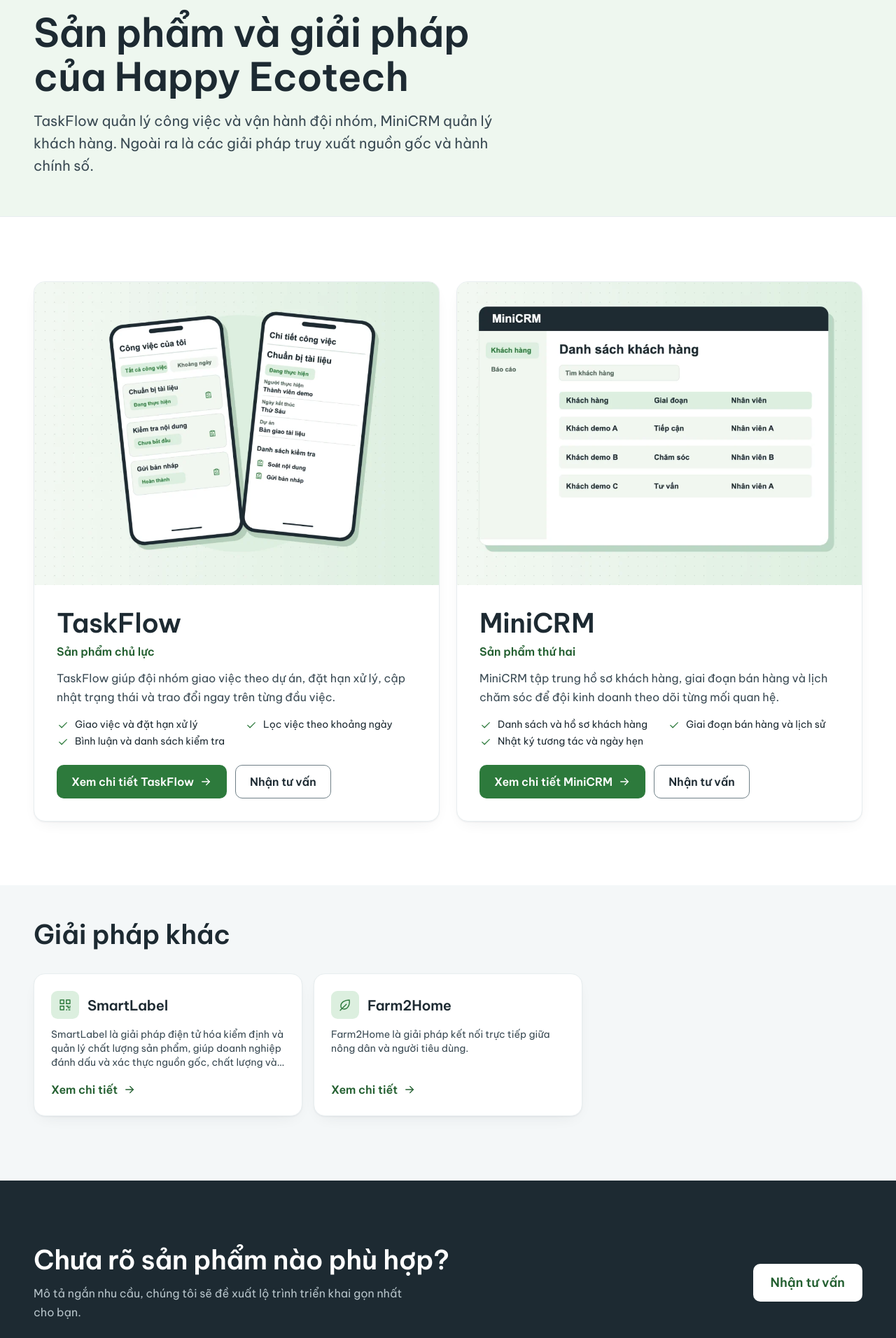
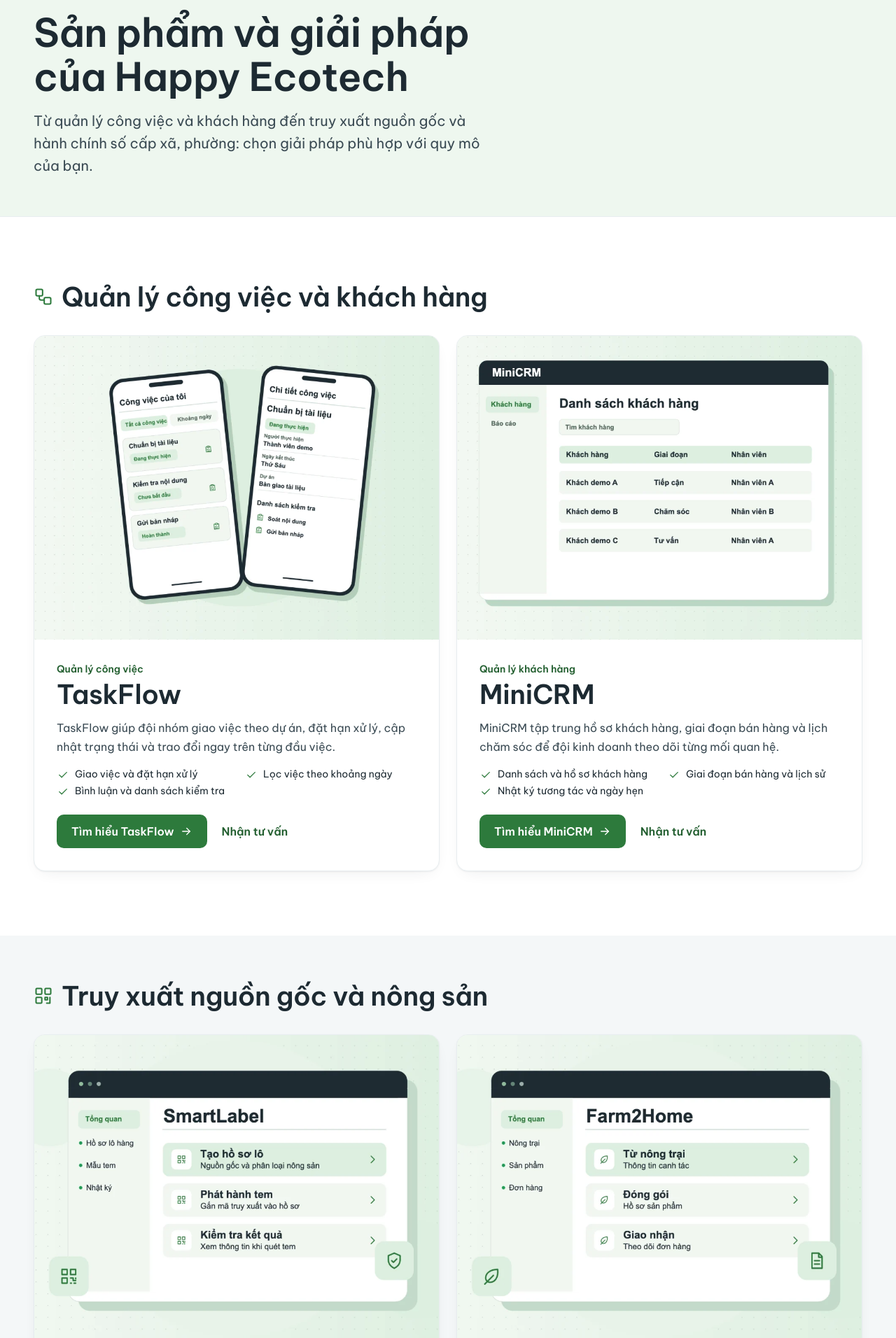
Before and after one commit to nguyenduy2392/happyecotech, a Laravel app: page /dich-vu in a window 1280 px wide. Shown: the part 161-2073 px from the top of the page at 70% size. Run offline with Laravel 12, Linux system fonts and the light colour scheme; data comes from the database, SQL or seed files in the repository; style sheets or scripts are compiled from the project's sources; parts of the project's set-up code (start-up, migrations or seed data) failed here and were passed over; some libraries are stand-ins or nearby versions.

Commit message:
wip(ui): vòng 7 - tổng quan hệ sinh thái, giải pháp còn lại dạng hàng lớn, bỏ nhãn chủ lực

```diff
--- a/resources/views/blocks/featured_services.blade.php
+++ b/resources/views/blocks/featured_services.blade.php
@@ -1,4 +1,4 @@
-{{-- Dùng ngoài trang chủ: TaskFlow (chủ lực) → MiniCRM → giải pháp khác. Trang chủ tách thành 3 block ảo trong public/page.blade.php. --}}
+{{-- Dùng ngoài trang chủ: TaskFlow → MiniCRM → các giải pháp còn lại. Trang chủ tách thành các block ảo trong public/page.blade.php. --}}
 @include('blocks.product_taskflow', ['data' => []])
 @include('blocks.product_minicrm', ['data' => []])
 @include('blocks.other_solutions', ['data' => $data ?? []])
--- a/resources/views/partials/product-spotlight.blade.php
+++ b/resources/views/partials/product-spotlight.blade.php
@@ -12,7 +12,10 @@
     $cycle = $flagship ? ['check-square', 'folder', 'map-pin', 'clock', 'message', 'clipboard'] : ['users', 'filter', 'message', 'file-text'];
     $appStore = $safe($service->app_store_url);
     $playStore = $safe($service->google_play_url);
-    $h = $heading ?? ($flagship ? 'Sản phẩm chủ lực: '.$service->name : 'Sản phẩm thứ hai: '.$service->name);
+    $metaAll = require resource_path('views/public/services/meta.php');
+    $m = $metaAll[$service->slug] ?? [];
+    $eyebrow = $service->getAttribute('category_label') ?: ($m['category'] ?? null);
+    $h = $heading ?? ($service->getAttribute('tagline') ?: ($m['headline'] ?? $service->name));
     $titleId = 'product-'.$service->slug.'-title';
 
 @endphp
@@ -20,6 +23,7 @@
     <div class="container-page">
         <div class="grid items-start gap-10 lg:gap-16 {{ $flagship ? 'lg:grid-cols-[minmax(0,1.1fr)_minmax(0,0.9fr)]' : 'lg:grid-cols-[minmax(0,0.8fr)_minmax(0,1.2fr)]' }}">
             <div class="{{ $flagship ? '' : 'lg:order-2' }}">
+                @if ($eyebrow)<p class="mb-2 font-semibold text-brand-700">{{ $eyebrow }}</p>@endif
                 <h2 id="{{ $titleId }}" class="{{ $flagship ? 'text-h2' : 'text-h3 md:text-2xl' }}">{{ $h }}</h2>
                 @if ($service->short_description)
                     <p class="mt-4 max-w-xl {{ $flagship ? 'text-lead' : '' }} text-ink-700">{{ $service->short_description }}</p>
--- /dev/null
+++ b/resources/views/partials/solution-card.blade.php
@@ -0,0 +1,35 @@
+{{-- Thẻ giải pháp trên /dich-vu. Biến: $it (từ ui.ecosystem), $large (bool). --}}
+@php
+    $svc = $it['service'];
+    $playbook = (require resource_path('views/public/services/playbook.php'))[$it['slug']] ?? [];
+    $feat = $svc && $svc->features->isNotEmpty() ? $svc->features->pluck('title') : collect($playbook['features'] ?? [])->pluck('title');
+    $consultUrl = route('contact', ['solution' => $it['slug']]).'#contact-form';
+    $blurb = $svc?->short_description ?: ($it['summary'] ?? null);
+@endphp
+<li class="card !p-0 overflow-hidden" id="{{ $it['slug'] }}">
+    @if ($svc?->cover)
+        <x-media-img :media="$svc->cover" :alt="$svc->cover->alt ?: $svc->name" class="h-auto w-full" sizes="(min-width: 1024px) 560px, 100vw" />
+    @else
+        <x-art :name="'service-'.$it['slug']" width="800" height="600" :alt="$it['name']" class="w-full !rounded-none !border-0" sizes="(min-width: 1024px) 560px, 100vw" />
+    @endif
+    <div class="flex flex-1 flex-col p-6 {{ $large ? 'md:p-8' : '' }}">
+        @if ($it['category'])<p class="text-sm font-semibold text-brand-700">{{ $it['category'] }}</p>@endif
+        <h3 class="{{ $large ? 'text-h2' : 'text-h3' }} mt-1">{{ $it['name'] }}</h3>
+        @if ($blurb)<p class="mt-3 text-ink-700">{{ $blurb }}</p>@endif
+        @if ($large && $feat->isNotEmpty())
+            <ul class="mt-4 grid gap-x-6 gap-y-1 sm:grid-cols-2">
+                @foreach ($feat->take(6) as $t)
+                    <li class="flex gap-2 text-sm"><x-glyph name="check" :size="18" class="mt-0.5 text-brand-600" />{{ $t }}</li>
+                @endforeach
+            </ul>
+        @endif
+        <div class="mt-auto flex flex-wrap gap-3 pt-6">
+            @if ($it['url'])
+                <a href="{{ $it['url'] }}" data-cta="list-{{ $it['slug'] }}" class="btn {{ $large ? 'btn-primary' : 'btn-outline' }}">{{ $it['cta'] }} <x-glyph name="arrow-right" :size="18" /></a>
+                <a href="{{ $consultUrl }}" data-cta="list-{{ $it['slug'] }}-consult" class="btn btn-ghost">Nhận tư vấn</a>
+            @else
+                <a href="{{ $consultUrl }}" data-cta="list-{{ $it['slug'] }}-consult" class="btn btn-primary">{{ $it['cta'] }} <x-glyph name="arrow-right" :size="18" /></a>
+            @endif
+        </div>
+    </div>
+</li>
--- /dev/null
+++ b/resources/views/partials/ui-ecosystem.blade.php
@@ -0,0 +1,35 @@
+@include('partials.ui-services')
+@php
+    // Danh sách 6 giải pháp của hệ sinh thái: dịch vụ đã xuất bản + ô "chưa có trang" (DataHub/OMC) từ meta. Memo 1 lần/request.
+    app()->singletonIf('ui.ecosystem', function () {
+        $meta = require resource_path('views/public/services/meta.php');
+        $order = ['taskflow', 'minicrm', 'smartlabel', 'farm2home', 'datahub', 'omc'];
+        $published = app('ui.services')->keyBy('slug');
+        $items = collect();
+        foreach ($order as $slug) {
+            $m = $meta[$slug] ?? [];
+            $svc = $published->get($slug);
+            $items->push([
+                'slug' => $slug,
+                'service' => $svc,
+                'name' => $svc?->name ?? ($m['name'] ?? ucfirst($slug)),
+                'category' => $svc?->getAttribute('category_label') ?: ($m['category'] ?? null),
+                'headline' => $svc?->getAttribute('tagline') ?: ($m['headline'] ?? ($svc?->name)),
+                'summary' => $svc?->short_description ?: ($m['summary'] ?? null),
+                'group' => $m['group'] ?? 'trace',
+                'url' => $svc ? route('services.show', $svc) : null,
+                'cta' => $m['cta'] ?? ('Tìm hiểu '.($svc?->name ?? ($m['name'] ?? ''))),
+            ]);
+        }
+        // Dịch vụ xuất bản khác (admin thêm mới) nằm sau 6 ô chuẩn.
+        foreach ($published as $slug => $svc) {
+            if (! in_array($slug, $order, true)) {
+                $items->push(['slug' => $slug, 'service' => $svc, 'name' => $svc->name, 'category' => $svc->getAttribute('category_label'),
+                    'headline' => $svc->getAttribute('tagline') ?: $svc->name, 'summary' => $svc->short_description, 'group' => 'trace',
+                    'url' => route('services.show', $svc), 'cta' => 'Tìm hiểu '.$svc->name]);
+            }
+        }
+
+        return $items;
+    });
+@endphp
--- a/resources/views/partials/ui-services.blade.php
+++ b/resources/views/partials/ui-services.blade.php
@@ -1,5 +1,5 @@
 @php
-    // Dịch vụ đã xuất bản, sắp xếp TaskFlow (chủ lực) → MiniCRM (số 2) → các giải pháp khác theo thứ tự CMS. Chỉ truy vấn 1 lần/request.
+    // Dịch vụ đã xuất bản, sắp xếp TaskFlow → MiniCRM → các giải pháp còn lại theo thứ tự CMS. Chỉ truy vấn 1 lần/request.
     app()->singletonIf('ui.services', function () {
         $priority = ['taskflow' => 0, 'minicrm' => 1];
 
--- a/resources/views/public/page.blade.php
+++ b/resources/views/public/page.blade.php
@@ -7,14 +7,14 @@
     $isHome = $page->slug === 'home';
 
     if ($isHome) {
-        // Định vị: TaskFlow (chủ lực) → MiniCRM → giá trị → giải pháp khác. featured_services tách thành các block ảo.
+        // Thứ tự trang chủ: tổng quan hệ sinh thái → TaskFlow → MiniCRM → các giải pháp còn lại → giá trị. featured_services tách thành các block ảo.
         $virtual = fn (string $type, array $data = []) => new \App\Models\PageBlock(['block_type' => $type, 'data' => $data, 'is_enabled' => true]);
         $fs = $blocks->firstWhere('block_type', 'featured_services');
         if ($fs) {
             $blocks = $blocks->reject(fn ($b) => $b->block_type === 'featured_services')
-                ->push($virtual('benefit_strip'), $virtual('product_taskflow'), $virtual('product_minicrm'), $virtual('other_solutions', $fs->data ?? []));
+                ->push($virtual('benefit_strip'), $virtual('ecosystem_overview'), $virtual('product_taskflow'), $virtual('product_minicrm'), $virtual('other_solutions', $fs->data ?? []));
         }
-        $order = array_flip(['hero', 'benefit_strip', 'partners', 'product_taskflow', 'product_minicrm', 'app_download', 'stats', 'why_choose', 'vision_mission', 'core_values', 'other_solutions', 'latest_news', 'richtext', 'faq', 'cta']);
+        $order = array_flip(['hero', 'benefit_strip', 'ecosystem_overview', 'partners', 'product_taskflow', 'app_download', 'product_minicrm', 'other_solutions', 'stats', 'why_choose', 'vision_mission', 'core_values', 'latest_news', 'richtext', 'faq', 'cta']);
         $blocks = $blocks->sortBy(fn ($b) => $order[$b->block_type] ?? 50)->values();
     }
 
--- a/resources/views/public/services/index.blade.php
+++ b/resources/views/public/services/index.blade.php
@@ -1,80 +1,32 @@
 @extends('layouts.public')
 
 @section('content')
-    @include('partials.ui-services')
+    @include('partials.ui-ecosystem')
     @php
-        $all = app('ui.services');
-        $flagship = $all->filter(fn ($s) => in_array($s->slug, ['taskflow', 'minicrm'], true))->values();
-        $others = $all->reject(fn ($s) => in_array($s->slug, ['taskflow', 'minicrm'], true))->values();
-        $playbook = require resource_path('views/public/services/playbook.php');
+        $meta = require resource_path('views/public/services/meta.php');
+        $byGroup = app('ui.ecosystem')->groupBy('group');
     @endphp
     @include('partials.page-hero', [
         'title' => 'Sản phẩm và giải pháp của Happy Ecotech',
-        'lead' => 'TaskFlow quản lý công việc và vận hành đội nhóm, MiniCRM quản lý khách hàng. Ngoài ra là các giải pháp truy xuất nguồn gốc và hành chính số.',
+        'lead' => 'Từ quản lý công việc và khách hàng đến truy xuất nguồn gốc và hành chính số cấp xã, phường: chọn giải pháp phù hợp với quy mô của bạn.',
         'crumbs' => [['label' => 'Sản phẩm']],
     ])
 
-    <section class="section" aria-labelledby="flagship-title">
-        <div class="container-page">
-            <h2 id="flagship-title" class="sr-only">Sản phẩm chính</h2>
-            @if ($all->isEmpty())
-                <p class="text-lead text-ink-700">Danh sách sản phẩm đang được cập nhật.</p>
-            @endif
-            <ul class="grid gap-6 lg:grid-cols-2">
-                @foreach ($flagship as $service)
-                    @php
-                        $feat = $service->features->isNotEmpty() ? $service->features->pluck('title') : collect($playbook[$service->slug]['features'] ?? [])->pluck('title');
-                        $isMain = $service->slug === 'taskflow';
-                    @endphp
-                    <li class="card !p-0 overflow-hidden">
-                        @if ($service->cover)
-                            <x-media-img :media="$service->cover" :alt="$service->cover->alt ?: $service->name" class="h-auto w-full" sizes="(min-width: 1024px) 560px, 100vw" />
-                        @else
-                            <x-art :name="'service-'.$service->slug" width="800" height="600" :alt="$service->name" class="w-full !rounded-none !border-0" sizes="(min-width: 1024px) 560px, 100vw" />
-                        @endif
-                        <div class="flex flex-1 flex-col p-6 md:p-8">
-                            <h3 class="text-h2">{{ $service->name }}</h3>
-                            @if ($isMain)<p class="mt-1 font-semibold text-brand-700">Sản phẩm chủ lực</p>@else<p class="mt-1 font-semibold text-brand-700">Sản phẩm thứ hai</p>@endif
-                            <p class="mt-3 text-ink-700">{{ $service->short_description }}</p>
-                            @if ($feat->isNotEmpty())
-                                <ul class="mt-4 grid gap-x-6 gap-y-1 sm:grid-cols-2">
-                                    @foreach ($feat->take(6) as $t)
-                                        <li class="flex gap-2 text-sm"><x-glyph name="check" :size="18" class="mt-0.5 text-brand-600" />{{ $t }}</li>
-                                    @endforeach
-                                </ul>
-                            @endif
-                            <div class="mt-auto flex flex-wrap gap-3 pt-6">
-                                <a href="{{ route('services.show', $service) }}" data-cta="list-{{ $service->slug }}" class="btn btn-primary">Xem chi tiết {{ $service->name }} <x-glyph name="arrow-right" :size="18" /></a>
-                                <a href="{{ route('contact') }}#contact-form" data-cta="list-{{ $service->slug }}-consult" class="btn btn-outline">Nhận tư vấn</a>
-                            </div>
-                        </div>
-                    </li>
-                @endforeach
-            </ul>
-        </div>
-    </section>
-
-    @if ($others->isNotEmpty())
-        <section class="section section-tint pt-12" aria-labelledby="others-title">
+    @foreach (['ops', 'trace', 'egov'] as $gi => $gkey)
+        @continue(! $byGroup->has($gkey))
+        <section class="section {{ $gi % 2 === 1 ? 'section-tint' : '' }} {{ $gi > 0 ? 'pt-12 md:pt-16' : '' }}" aria-labelledby="group-{{ $gkey }}-title" id="nhom-{{ $gkey }}">
             <div class="container-page">
-                <h2 id="others-title" class="mb-8 text-h2">Giải pháp khác</h2>
-                <ul class="grid gap-4 md:grid-cols-2 lg:grid-cols-3">
-                    @foreach ($others as $service)
-                        <li>
-                            <a href="{{ route('services.show', $service) }}" class="card h-full gap-3">
-                                <span class="flex items-center gap-3">
-                                    <x-art :name="'icon-'.$service->slug" width="40" height="40" :alt="''" class="size-10 !border-0 !bg-transparent !p-0 [&>span]:hidden" sizes="40px" />
-                                    <h3>{{ $service->name }}</h3>
-                                </span>
-                                <p class="line-clamp-3 text-sm text-ink-700">{{ $service->short_description }}</p>
-                                <span class="mt-auto inline-flex items-center gap-2 pt-1 font-semibold text-brand-700">Xem chi tiết <x-glyph name="arrow-right" :size="18" /></span>
-                            </a>
-                        </li>
+                <h2 id="group-{{ $gkey }}-title" class="mb-8 flex items-center gap-3 text-h2">
+                    <x-glyph :name="$meta['_groups'][$gkey]['icon']" :size="28" class="text-brand-600" />{{ $meta['_groups'][$gkey]['title'] }}
+                </h2>
+                <ul class="grid gap-6 {{ $gkey === 'ops' ? 'lg:grid-cols-2' : 'md:grid-cols-2' }}">
+                    @foreach ($byGroup[$gkey] as $it)
+                        @include('partials.solution-card', ['it' => $it, 'large' => $gkey === 'ops'])
                     @endforeach
                 </ul>
             </div>
         </section>
-    @endif
+    @endforeach
 
     <section class="section section-ink">
         <div class="container-page flex flex-col items-start justify-between gap-6 md:flex-row md:items-center">
--- /dev/null
+++ b/resources/views/public/services/meta.php
@@ -0,0 +1,59 @@
+<?php
+
+/*
+ * Nhãn ngành (eyebrow), tiêu đề theo lợi ích và gạch đầu dòng mặc định theo slug, dùng khi CMS chưa có
+ * category_label / tagline / highlights. Mọi ý đều bám mô tả seed hoặc repo sản phẩm; không số liệu/khách hàng.
+ * Giải pháp chưa xuất bản (datahub, omc) chỉ có tên + dòng giới thiệu chung, không lộ nội dung nháp.
+ */
+
+return [
+    'taskflow' => [
+        'group' => 'ops', 'category' => 'Quản lý công việc',
+        'headline' => 'TaskFlow: quản lý công việc, dự án và chấm công cho đội nhóm',
+        'summary' => 'Giao việc, theo dõi dự án, chấm công và trò chuyện trên điện thoại.',
+    ],
+    'minicrm' => [
+        'group' => 'ops', 'category' => 'Quản lý khách hàng',
+        'headline' => 'MiniCRM: nắm khách hàng, hợp đồng và pipeline bán hàng',
+        'summary' => 'Hồ sơ khách hàng, pipeline, tương tác và hợp đồng trong một hệ thống.',
+    ],
+    'smartlabel' => [
+        'group' => 'trace', 'category' => 'Truy xuất nguồn gốc',
+        'headline' => 'Cho người mua tự kiểm tra nguồn gốc và chất lượng sản phẩm',
+        'summary' => 'Tem điện tử mã QR xác thực nguồn gốc, kiểm định và chất lượng.',
+        'points' => [
+            'Mỗi sản phẩm hoặc lô hàng gắn một mã QR duy nhất',
+            'Người mua quét mã để xem thông tin nguồn gốc, kiểm định',
+            'Điện tử hóa việc đánh dấu và quản lý chất lượng',
+        ],
+        'cta' => 'Tìm hiểu SmartLabel',
+    ],
+    'farm2home' => [
+        'group' => 'trace', 'category' => 'Nông sản',
+        'headline' => 'Đưa nông sản từ người trồng đến thẳng người tiêu dùng',
+        'summary' => 'Kết nối trực tiếp giữa nông dân và người tiêu dùng.',
+        'points' => [
+            'Kết nối trực tiếp nông dân với người tiêu dùng',
+        ],
+        'cta' => 'Tìm hiểu Farm2Home',
+    ],
+    'datahub' => [
+        'group' => 'egov', 'category' => 'Hành chính số', 'name' => 'DataHub',
+        'headline' => 'DataHub Văn thư số AI cho cấp xã, phường',
+        'summary' => 'Văn thư số ứng dụng AI cho cấp xã, phường.',
+        'blurb' => 'DataHub Văn thư số AI nằm trong hệ sinh thái hành chính số của Happy Ecotech dành cho cấp xã, phường.',
+        'cta' => 'Liên hệ tư vấn DataHub',
+    ],
+    'omc' => [
+        'group' => 'egov', 'category' => 'Hành chính số', 'name' => 'OMC',
+        'headline' => 'OMC trong hệ sinh thái hành chính số cấp xã, phường',
+        'summary' => 'Giải pháp hành chính số cho cấp xã, phường.',
+        'blurb' => 'OMC là một phần của hệ sinh thái hành chính số Happy Ecotech dành cho cấp xã, phường.',
+        'cta' => 'Liên hệ tư vấn OMC',
+    ],
+    '_groups' => [
+        'ops' => ['title' => 'Quản lý công việc và khách hàng', 'icon' => 'workflow'],
+        'trace' => ['title' => 'Truy xuất nguồn gốc và nông sản', 'icon' => 'qr'],
+        'egov' => ['title' => 'Hành chính số cấp xã, phường', 'icon' => 'building'],
+    ],
+];
--- a/resources/views/public/services/show.blade.php
+++ b/resources/views/public/services/show.blade.php
@@ -169,7 +169,7 @@
     @if ($related->isNotEmpty())
         <section class="section pt-0" aria-labelledby="related-services-title">
             <div class="container-page">
-                <h2 id="related-services-title" class="mb-8 text-h2">Giải pháp khác</h2>
+                <h2 id="related-services-title" class="mb-8 text-h2">Sản phẩm và giải pháp liên quan</h2>
                 <ul class="grid gap-4 md:grid-cols-3">
                     @foreach ($related as $item)
                         <li>
```
Also changed, not shown: resources/views/blocks/ecosystem_overview.blade.php (added, +32 -0 lines), resources/views/blocks/other_solutions.blade.php (+47 -45 lines), resources/views/public/contact.blade.php (+11 -1 lines).
